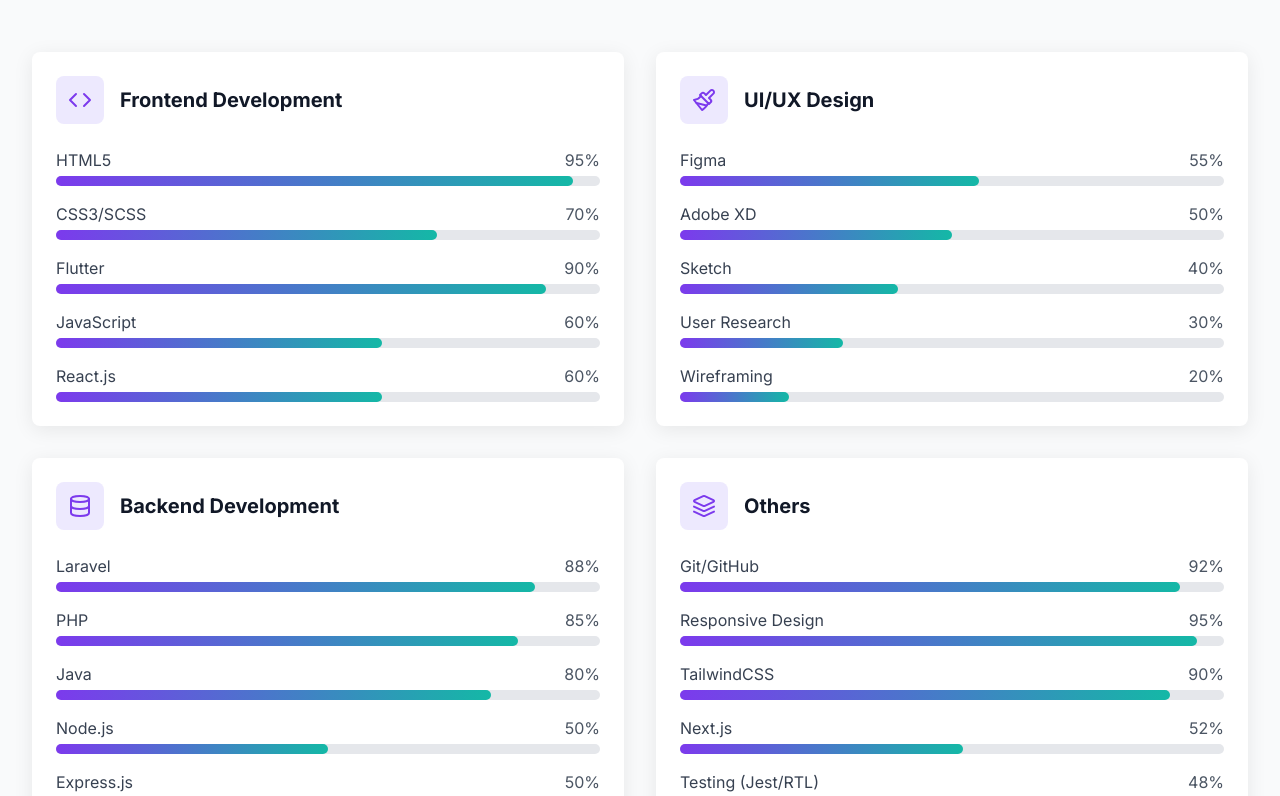
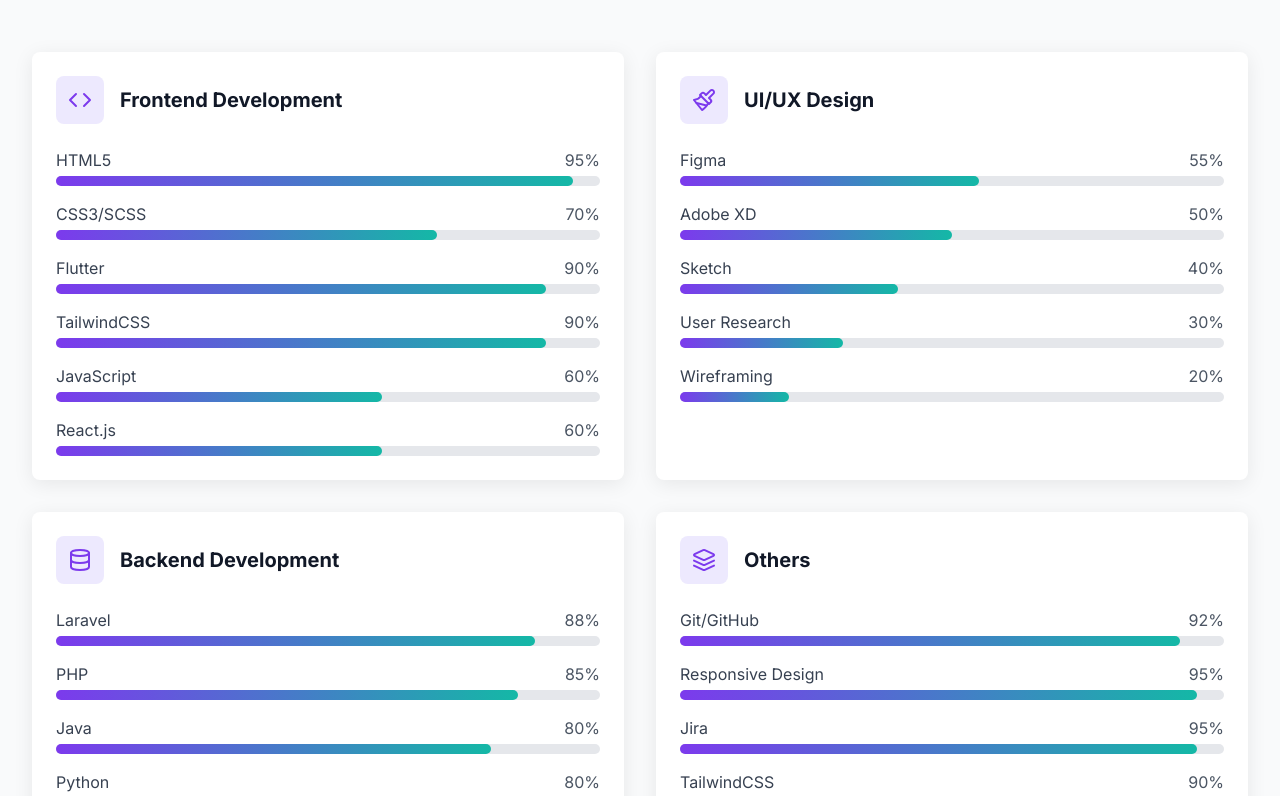
Before and after one commit to thisarabodhithunga/Portfolio, a React (Vite) app: page /#/ in a window 1280 px wide. Shown: the part 2000-2796 px from the top of the page. Built offline with nearby package versions, Linux system fonts and the light colour scheme.

Commit message:
edit skill page
add new skills

```diff
--- a/src/components/sections/Skills.tsx
+++ b/src/components/sections/Skills.tsx
@@ -17,6 +17,7 @@
         { name: 'HTML5', level: 95 },
         { name: 'CSS3/SCSS', level: 70 },
         { name: 'Flutter', level: 90 },
+        { name: 'TailwindCSS', level: 90 },
         { name: 'JavaScript', level: 60 },
         { name: 'React.js', level: 60 },
 
@@ -40,8 +41,9 @@
         { name: 'Laravel', level: 88 },   // Added Laravel
         { name: 'PHP', level: 85 },
         { name: 'Java', level: 80 },
+        { name: 'Python', level: 80 },
         { name: 'Node.js', level: 50 },
-        { name: 'Express.js', level: 50 },      // Added PHP
+        { name: 'Firebase', level: 70 },      // Added PHP
         { name: 'MySQL', level: 90 },      // Emphasized MySQL
         { name: 'RESTful APIs', level: 90 },
 
@@ -53,6 +55,7 @@
       skills: [
         { name: 'Git/GitHub', level: 92 },
         { name: 'Responsive Design', level: 95 },
+        { name: 'Jira', level: 95 },
         { name: 'TailwindCSS', level: 90 },
         { name: 'Next.js', level: 52 },
         { name: 'Testing (Jest/RTL)', level: 48 },
```
